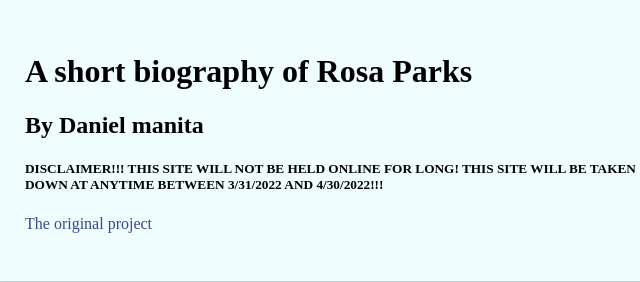
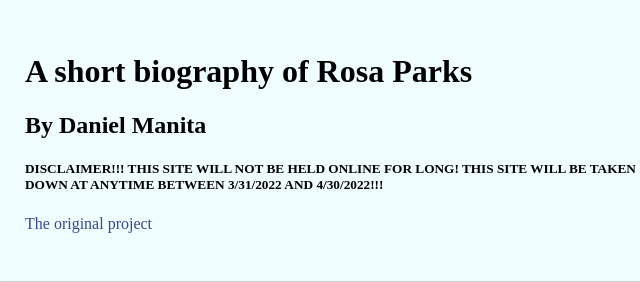
Before and after one commit to Danx3mer/RosaParksBioProject, a plain HTML site: page index.html in a window 1280 px wide. Shown: the part 80-362 px from the top of the page, 290-930 px from the left. Drawn offline with Linux system fonts and the light colour scheme.

Commit message:
Update index.html

```diff
--- a/index.html
+++ b/index.html
@@ -35,7 +35,7 @@
 <body>
 <div>
     <h1>A short biography of Rosa Parks</h1>
-    <h2>By Daniel manita</h2>
+    <h2>By Daniel Manita</h2>
     <h5>DISCLAIMER!!! THIS SITE WILL NOT BE HELD ONLINE FOR LONG! THIS SITE WILL BE TAKEN DOWN AT ANYTIME BETWEEN 3/31/2022 AND 4/30/2022!!!</h5>
     <p><a href="https://docs.google.com/presentation/d/1OZ9mLyeJ7d7YKhK_Q7KMqiI2oQEGI-0c/edit#slide=id.p2">The original project</a></p>
 </div>
```
